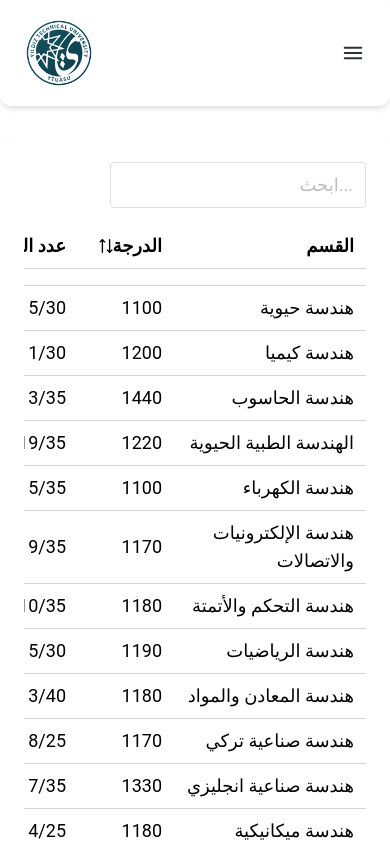
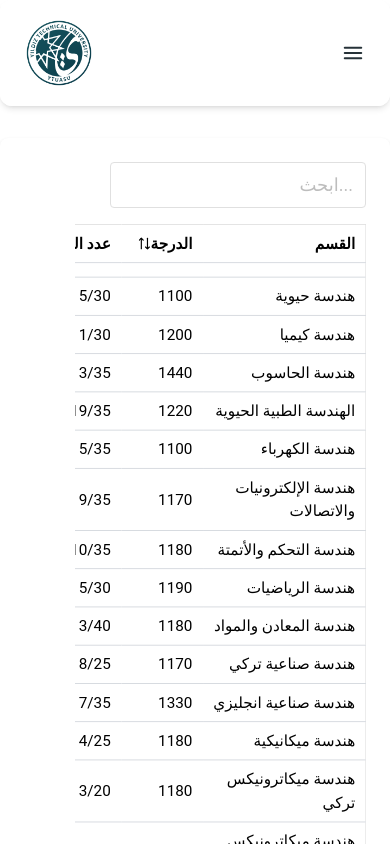
Before and after one commit to abduelmorsi/majors-marks-ytuasu, a React (Vite) app: page / in a window 390 px wide. Shown: the top 844 px of the page. Built offline with nearby package versions, Linux system fonts and the light colour scheme.

Commit message:
table responsiveness test

```diff
--- a/src/components/Datatable.jsx
+++ b/src/components/Datatable.jsx
@@ -57,6 +57,8 @@ export default function MarksTable() {
             className="border border-gray-300 rounded px-3 py-2 focus:outline-none focus:ring-2 focus:ring-blue-400 w-64 text-right text-lg rtl"
         />
     </div>
+
+    <div className="scale-[0.85] sm:scale-100 origin-top-right transition-transform">
         <DataTable
             value={courses}
             rows={10}
@@ -66,6 +68,7 @@ export default function MarksTable() {
             className="text-right text-lg"
             filterDisplay="row"
             dir="rtl"
+            tableClassName="border border-gray-300"
         >
             <Column field="name" header={<span className="text-right w-full block">القسم</span>} style={{ minWidth: '12rem' }} />
             <Column field="code" header={<span className="text-right w-full block">الدرجة</span>} style={{ minWidth: '6rem' }} sortable />
@@ -73,5 +76,6 @@ export default function MarksTable() {
             <Column body={sectionDefButton} header={<span className="text-right w-full block">تعريف القسم</span>} style={{ minWidth: '8rem' }} />
         </DataTable>
     </div>
+</div>
     );
 }
```
Lines whose indentation alone changed are shown as unchanged.
